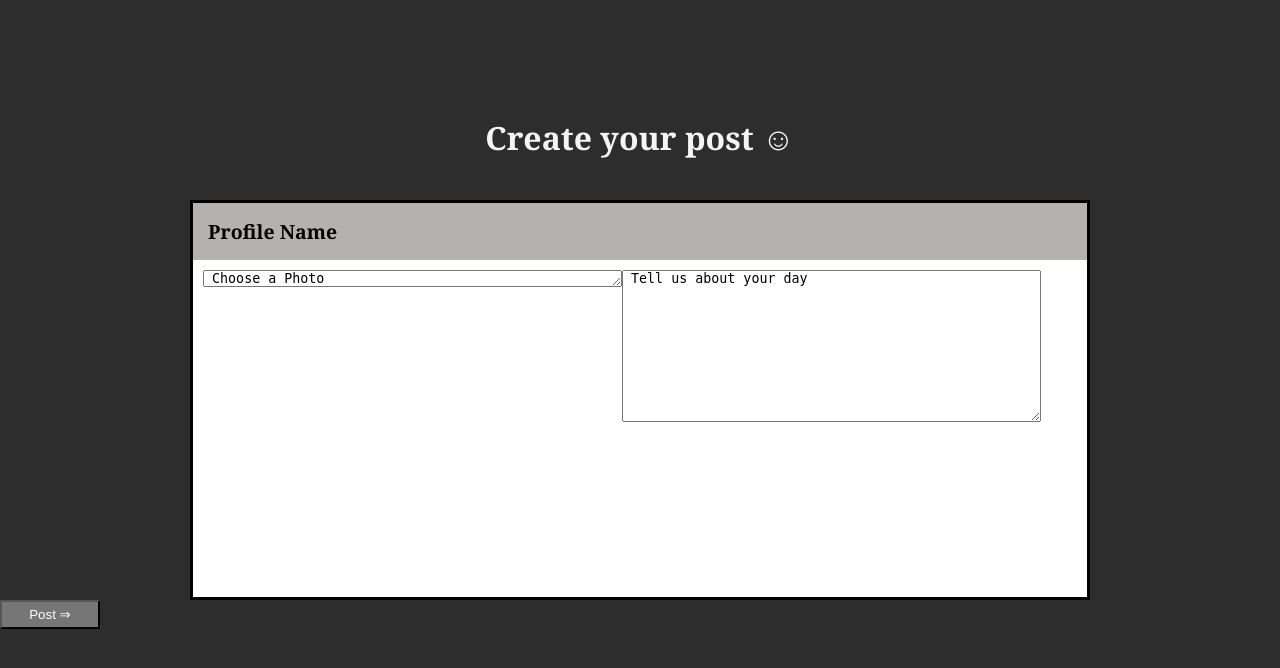
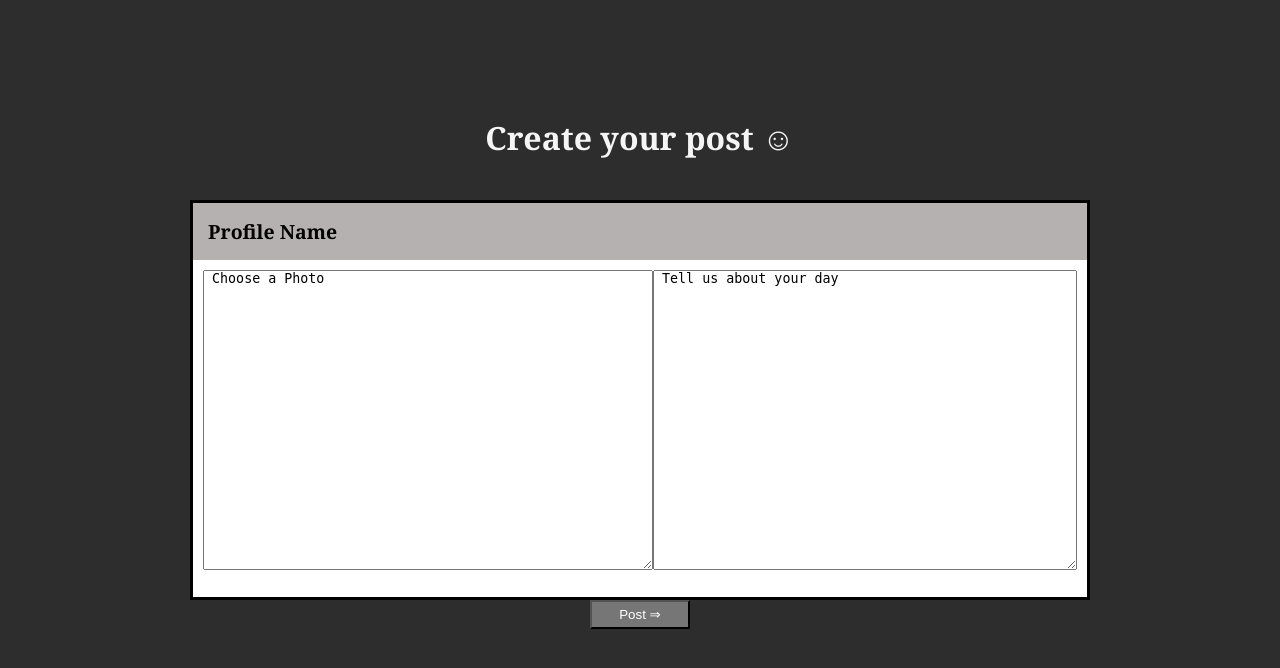
Before and after one commit to sajalbaral/website, a Flask app: page /create in a window 1280 px wide. Shown: the part 59-727 px from the top of the page. Run offline with Flask 2, Linux system fonts and the light colour scheme; the visitor is signed in with stand-in values (Sample User, id 1).

Commit message:
adding updated style.css

```diff
--- a/static/Css/style.css
+++ b/static/Css/style.css
@@ -192,6 +192,22 @@
   font-size: 25px;
 }
 
+#createTextBox
+{
+  height: 300px;
+  width: 450px;
+}
+
+::placeholder {
+  text-align: left ;
+  color: #2e2d2d;
+  font-family:Georgia;
+}
+
+.btn{
+  text-align: center;
+  font-family:Georgia;
+}
 /*
 
 Profile
```
